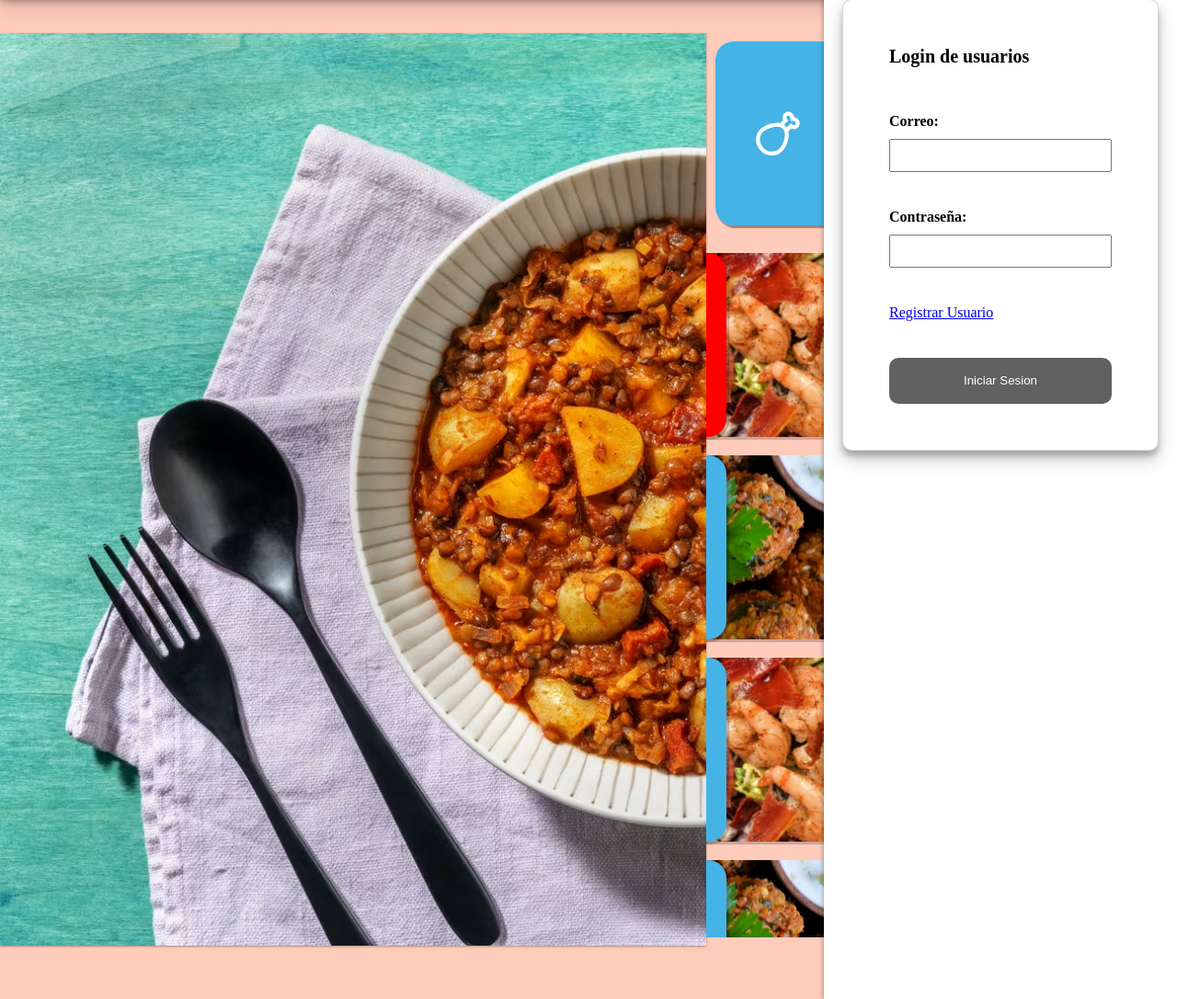
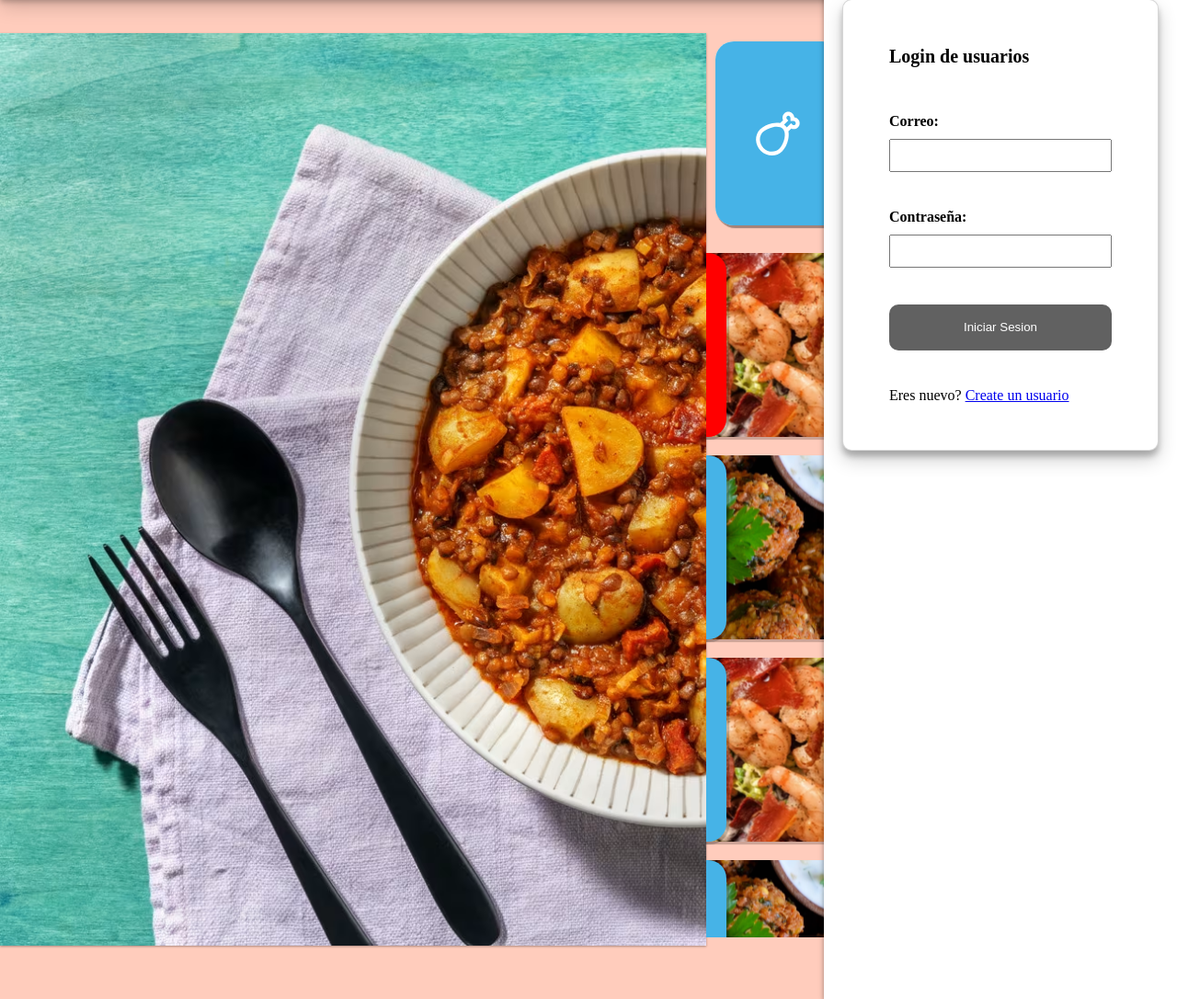
Before and after one commit to Jpineda03/PINEDA_GARCIA_DESARROLLO_VII_PROYECTO, a PHP site: page /PARCIALES/ in a window 1280 px wide. Shown: the part 154-1240 px from the top of the page at 92% size. Run offline with PHP 8.4, Linux system fonts and the light colour scheme.

Commit message:
agregando el registro del login _ stylo

```diff
--- a/assets/index.css
+++ b/assets/index.css
@@ -40,6 +40,8 @@ body{
     margin-bottom: 10px;
     /* border-style:none none solid none; */
 }
+
+
 
 
 
--- a/index.php
+++ b/index.php
@@ -258,8 +258,8 @@
             <input type="password" name="contraseña" style="height: 30px;">
             </div>
 
-            <a href="?opcion=registrar">Registrar Usuario</a>
             <button id="btn_login_formulario" class="login_button">Iniciar Sesion</button>
+            <div> Eres nuevo? <a href="?opcion=registrar"> Create un usuario</a> <div>
         <?php else:?>
           <form class="col formulario_login_main" method="post" action="./assets/php/guardar_usuario.php">
 
```
